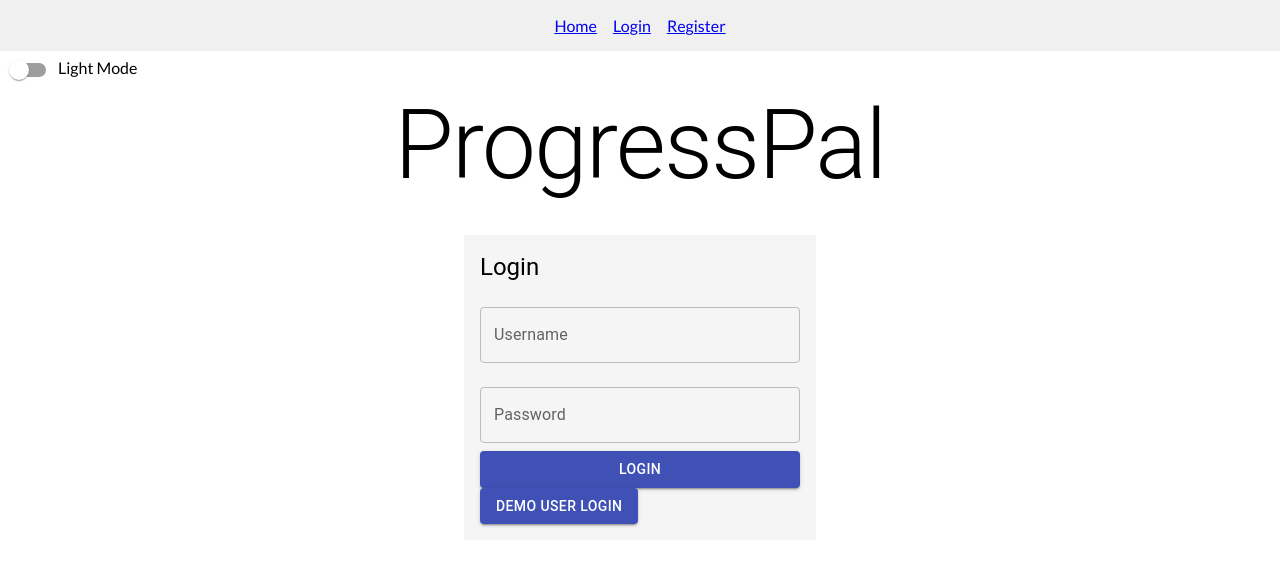
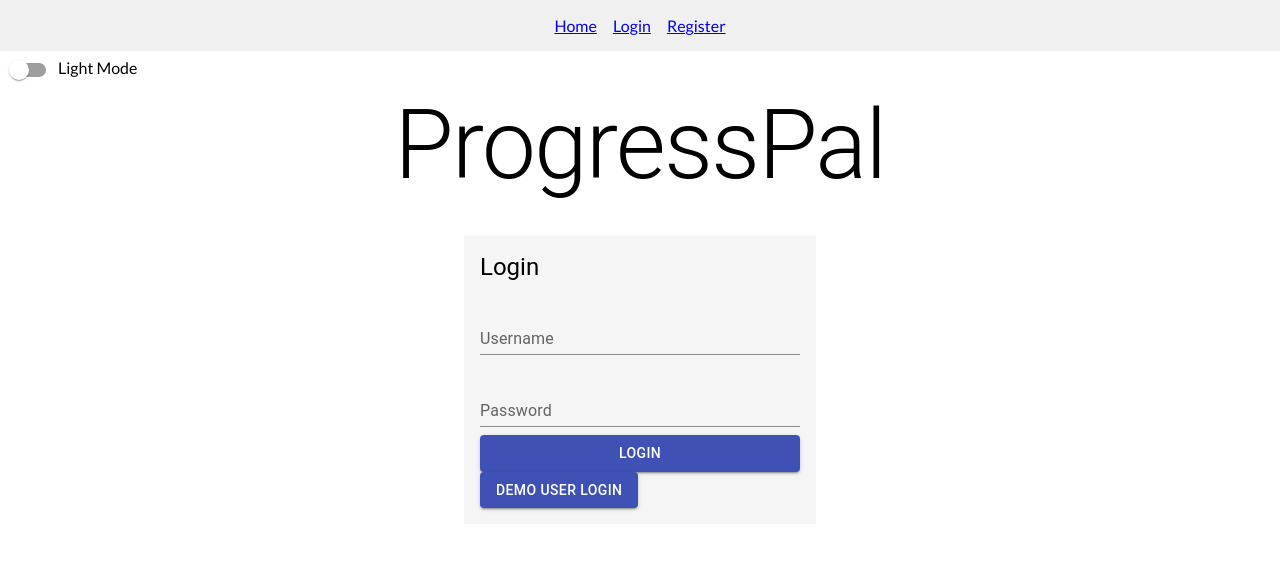
Before and after one commit to markal84/ProgressPal, a React (Vite) app: page / in a window 1280 px wide. Shown: the top 566 px of the page. Built offline with nearby package versions, Linux system fonts and the light colour scheme.

Commit message:
feat: add env variables

```diff
--- a/package.json
+++ b/package.json
@@ -20,6 +20,7 @@
     "@mui/x-date-pickers": "^6.3.1",
     "axios": "^1.3.6",
     "date-fns": "^2.30.0",
+    "dotenv": "^16.0.3",
     "prop-types": "^15.8.1",
     "react": "^18.2.0",
     "react-dom": "^18.2.0",
@@ -34,6 +35,7 @@
     "@types/react-dom": "^18.0.11",
     "@vitejs/plugin-react": "^4.0.0-beta.0",
     "@vitest/coverage-c8": "^0.31.0",
+    "c8": "^7.13.0",
     "eslint": "^8.39.0",
     "eslint-config-react-app": "^7.0.1",
     "eslint-plugin-react": "^7.32.2",
@@ -43,7 +45,6 @@
     "json-server": "^0.17.3",
     "vite": "^4.3.0",
     "vite-plugin-eslint": "^1.8.1",
-    "vitest": "^0.31.0",
-    "c8": "^7.13.0"
+    "vitest": "^0.31.0"
   }
 }
--- a/src/components/forms/LoginForm.jsx
+++ b/src/components/forms/LoginForm.jsx
@@ -37,7 +37,7 @@ const LoginForm = ({ handleLogin, handleDemoLogin }) => {
           {...register('username', { required: 'Username is required' })}
           fullWidth
           margin="normal"
-          variant="outlined"
+          variant="standard"
           error={!!errors.username}
           helperText={errors.username ? errors.username.message : ''}
         />
@@ -48,7 +48,7 @@ const LoginForm = ({ handleLogin, handleDemoLogin }) => {
           {...register('password', { required: 'Password is required' })}
           fullWidth
           margin="normal"
-          variant="outlined"
+          variant="standard"
           error={!!errors.password}
           helperText={errors.password ? errors.password.message : ''}
         />
--- /dev/null
+++ b/src/config.js
@@ -0,0 +1 @@
+export const DEMO_PASSWORD = import.meta.env.VITE_DEMO_PASSWORD
--- a/src/pages/login.jsx
+++ b/src/pages/login.jsx
@@ -3,6 +3,7 @@ import { useNavigate } from 'react-router'
 import LoginForm from '../components/forms/LoginForm'
 import loginService from '../services/login'
 import workoutService from '../services/workouts'
+import { DEMO_PASSWORD } from '../config'
 
 export default function Login({ setUser, user, setMessage }) {
   const navigate = useNavigate()
@@ -28,7 +29,7 @@ export default function Login({ setUser, user, setMessage }) {
   }
 
   async function handleDemoLogin() {
-    await handleLogin('DemoUser', 'changeThis81')
+    await handleLogin('DemoUser', DEMO_PASSWORD)
   }
 
   const loginForm = () => {
```
Also changed, not shown: .eslintrc.cjs, 2 other files (tests, documents, lock files or other folders).
